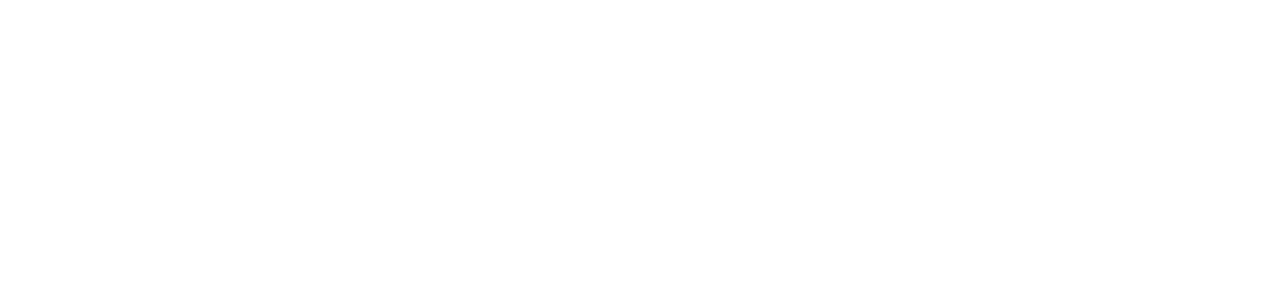
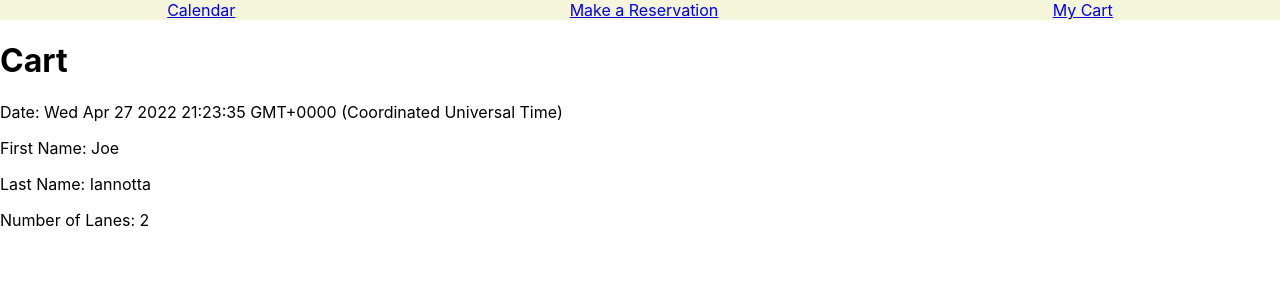
Before and after one commit to cessiumbrain/arsenal-app-1.0, a React (Create React App) app: page /cart in a window 1280 px wide. Before the commit this address had no page. Shown: the top 300 px of the page. Built offline with nearby package versions, Linux system fonts and the light colour scheme.

Commit message:
hooked up all routes and added nav

```diff
--- a/src/App.js
+++ b/src/App.js
@@ -1,33 +1,29 @@
 //React Imports------------->
-import { Component, useContext, createContext } from "react";
+import { Component, createContext } from "react";
 //Components----------->
 import Main from './MainComponent'
-import Login from './LoginComponent'
-import MasterCalendar from "./MasterCalendarComponent";
-import Reservation from './ReservationComponent'
-import Cart from './CartComponent'
 //Data--------------->
 import RESERVATIONS from './RESERVATIONS'
 import USERS from './USERS'
 //Dependencies----------------->
-import { BrowserRouter, Routes, Route, Link } from 'react-router-dom';
+import { BrowserRouter } from 'react-router-dom';
 
-export const AuthContext = createContext('122')
+export const AuthContext = createContext(undefined)
 class App extends Component {
   constructor(props){
     super(props);
     this.state={
       users: [...USERS],
       reservations: [...RESERVATIONS],
-      // currentUser: {
-      //   username: 'joe',
-      //   cart:{
-      //     firstName: 'Joe',
-      //     lastName: 'Iannotta',
-      //     date: new Date(),
-      //     numLanes: 2
-      //   }
-      // },
+      currentUser: {
+        username: 'joe',
+        cart:{
+          firstName: 'Joe',
+          lastName: 'Iannotta',
+          date: new Date(),
+          numLanes: 2
+        }
+      },
       errors:{
         loginError: null,
         usernameError: null,
@@ -134,36 +130,6 @@ class App extends Component {
 
   render(){
 
-    const ConditionalRoutes = (props) =>{
-      if(!this.state.currentUser){
-        return(
-          <Routes>
-            <Route path="" element={
-            <Login
-              // onLoginBlur={props.onLoginBlur}
-              // loginAuthError={this.state.loginAuthError}
-              // loginUsernameError={this.state.loginUsernameError}
-              // loginPasswordError={this.state.loginPasswordError}
-              // validateLogin={this.validateLogin}
-            />
-
-          }></Route>
-          </Routes>
-
-        )
-      } else {
-        return(
-          <Routes>
-            <Route path="/" element={
-              <MasterCalendar
-              reservations={this.state.reservations}
-
-              ></MasterCalendar>
-            }></Route>
-          </Routes>
-        )
-      }
-    }
     return(
       <>
       <AuthContext.Provider value={this.state.currentUser}>
@@ -173,6 +139,7 @@ class App extends Component {
             validateLogin={this.validateLogin}
             loginUsernameError={this.state.loginUsernameError}
             loginPasswordError={this.state.loginPasswordError}
+            reservations={this.state.reservations}
           ></Main>
         </BrowserRouter>
       </AuthContext.Provider>
--- a/src/CartComponent.js
+++ b/src/CartComponent.js
@@ -1,14 +1,20 @@
+import { useContext } from "react"
+import { AuthContext } from './App'
+
+
+
 const Cart = (props) =>{
 
+   const currentUser = useContext(AuthContext)
 
-    if(props.cart){
+    if(currentUser.cart){
            return(
         <div>
             <h1>Cart</h1>
-            <p>Date: {props.cart.date.toString()}</p>
-            <p>First Name: {props.cart.firstName}</p>
-            <p>Last Name: {props.cart.lastName}</p>
-            <p>Number of Lanes: {props.cart.numLanes}</p>
+            <p>Date: {currentUser.cart.date.toString()}</p>
+            <p>First Name: {currentUser.cart.firstName}</p>
+            <p>Last Name: {currentUser.cart.lastName}</p>
+            <p>Number of Lanes: {currentUser.cart.numLanes}</p>
         </div>
 
     )
--- a/src/MainComponent.js
+++ b/src/MainComponent.js
@@ -1,8 +1,10 @@
-import { Component, useContext } from "react";
-import {BrowserRouter, Routes, Route} from 'react-router-dom';
+import {  useContext } from "react";
+import { NavLink, Routes, Route } from 'react-router-dom';
 import { AuthContext } from "./App";
 import Login from './LoginComponent';
 import MasterCalendar from "./MasterCalendarComponent";
+import Reservation from './ReservationComponent'
+import Cart from './CartComponent'
 
 
 const Main = (props) =>{
@@ -23,11 +25,28 @@ const Main = (props) =>{
     )
     } else {
         return(
+            <>
+            <nav>
+                <NavLink to="/">Calendar</NavLink>
+                <NavLink to="/reservation">Make a Reservation</NavLink>
+                <NavLink to="/cart">My Cart</NavLink>
+            </nav>
+
             <Routes>
                 <Route path="/" element={
-                    <MasterCalendar></MasterCalendar>
+                    <MasterCalendar
+                        reservations={props.reservations}
+                    ></MasterCalendar>
+                }></Route>
+                <Route path="/reservation" element={
+                    <Reservation></Reservation>
+                }></Route>
+                <Route path="/cart" element={
+                    <Cart></Cart>
                 }></Route>
             </Routes>
+            </>
+
         )
     }
 
--- a/src/ReservationComponent.js
+++ b/src/ReservationComponent.js
@@ -1,5 +1,6 @@
 import {Calendar} from 'react-calendar';
-import {useState, useEffect} from 'react'
+import {useState, useEffect, useContext} from 'react'
+import { AuthContext } from './App';
 
 const Reservation = (props)=>{
 
@@ -7,6 +8,7 @@ const Reservation = (props)=>{
     const [customerFirstName, changeFirstName] = useState(null)
     const [customerLastName, changeLastName] = useState(null)
     const [numLanes, changeNumLanes] = useState(null)
+    const currentUser = useContext(AuthContext)
 
     const onDateChange = (e) =>{
         selectDate(e)
@@ -55,7 +57,7 @@ const Reservation = (props)=>{
         <div>
             <h1>Reservation</h1>
             <Calendar onChange={(e)=>{onDateChange(e)}}></Calendar>
-            <p>Username: {props.currentUser.username}</p>
+            <p>Username: {currentUser.username}</p>
             <h5>Selected Date: {selectedDate ? selectedDate.toDateString() : 'please select a date'}</h5>
             <label>First Name:</label>
             <input onChange={(e)=>{onFirstNameChange(e)}}id="customer-name"></input>
--- a/src/index.css
+++ b/src/index.css
@@ -11,3 +11,9 @@ code {
   font-family: source-code-pro, Menlo, Monaco, Consolas, 'Courier New',
     monospace;
 }
+
+nav {
+  background-color: beige;
+  display: flex;
+  justify-content: space-around;
+}
```
